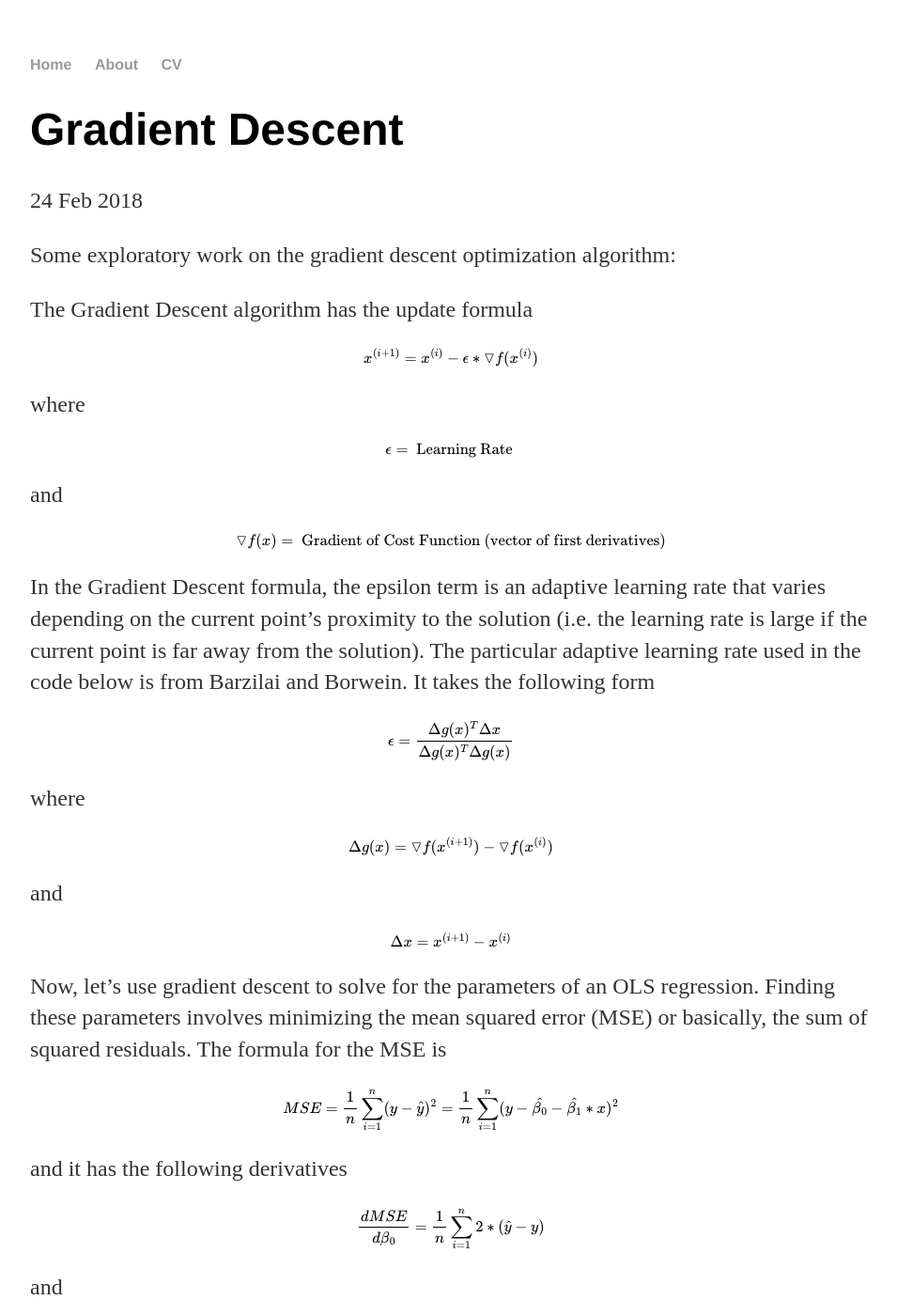
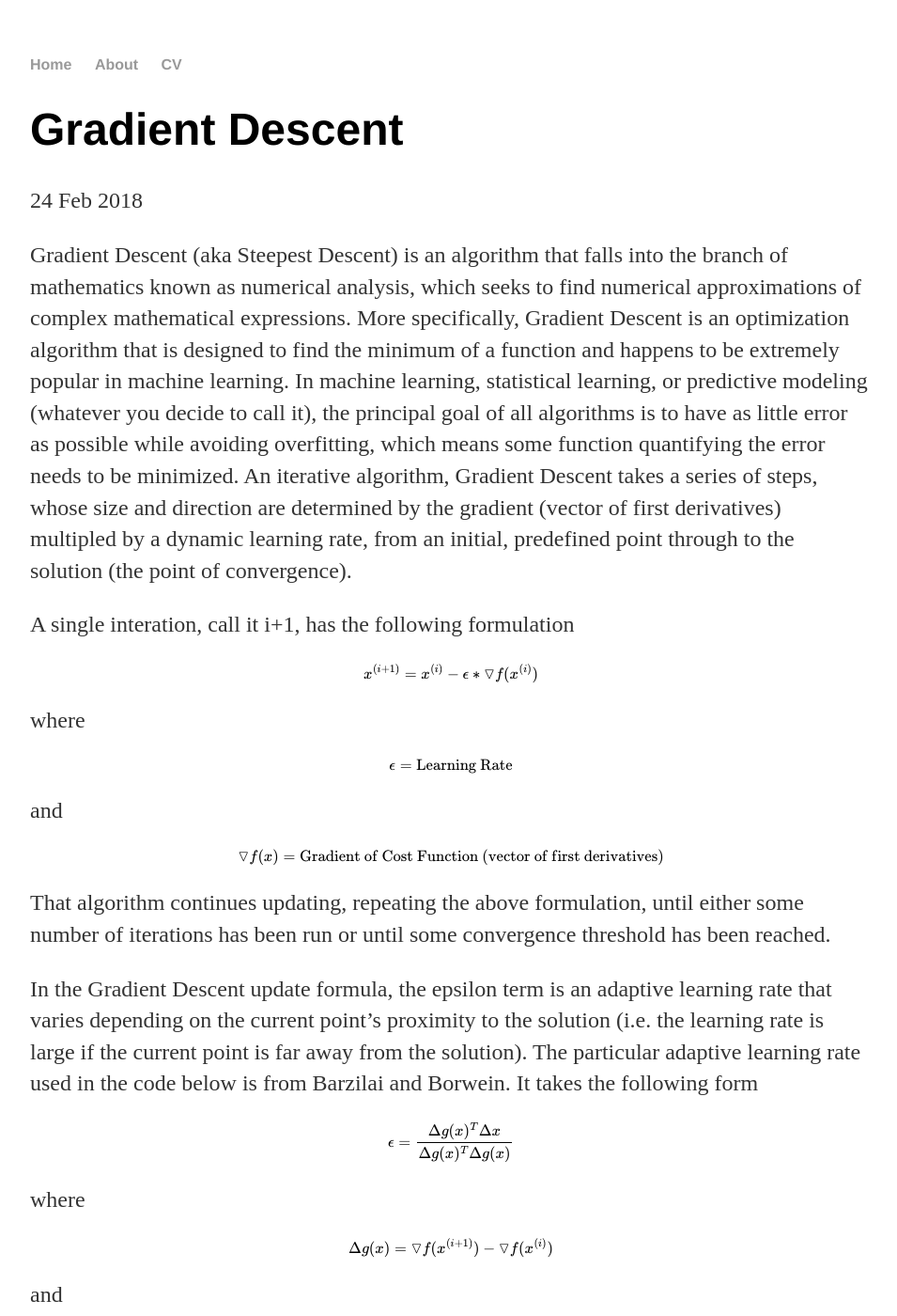
Before and after one commit to aaron-c-jones/aaron-c-jones.github.io, a Jekyll site: the page built from _posts/2018-02-24-aaron-jones-gradient-descent.md, in a window 1280 px wide and 1400 px high. Shown: the whole window at 94% size, without its empty margins (160-1115 px from the left). Built offline with Jekyll 4.4.1, drawn with Linux system fonts in a browser that asks for light colours; formulas are drawn with MathJax 3; some of the changed text lies outside the part shown.

Commit message:
proofing reading first couple of posts

````diff
--- a/_posts/2018-02-24-aaron-jones-gradient-descent.md
+++ b/_posts/2018-02-24-aaron-jones-gradient-descent.md
@@ -4,23 +4,23 @@ title: "Gradient Descent"
 date: 2018-02-24
 ---
 
-Some exploratory work on the gradient descent optimization algorithm:
+Gradient Descent (aka Steepest Descent) is an algorithm that falls into the branch of mathematics known as numerical analysis, which seeks to find numerical approximations of complex mathematical expressions. More specifically, Gradient Descent is an optimization algorithm that is designed to find the minimum of a function and happens to be extremely popular in machine learning. In machine learning, statistical learning, or predictive modeling (whatever you decide to call it), the principal goal of all algorithms is to have as little error as possible while avoiding overfitting, which means some function quantifying the error needs to be minimized. An iterative algorithm, Gradient Descent takes a series of steps, whose size and direction are determined by the gradient (vector of first derivatives) multipled by a dynamic learning rate, from an initial, predefined point through to the solution (the point of convergence).
 
-The Gradient Descent algorithm has the update formula
+A single interation, call it i+1, has the following formulation
 
 $$x^{(i+1)} = x^{(i)} - \epsilon * \triangledown f(x^{(i)})$$
 
 where
 
-$$\epsilon = \text{ Learning Rate }$$
+$$\epsilon = \text{Learning Rate}$$
 
 and
 
-$$\triangledown f(x) = \text{ Gradient of Cost Function (vector of first derivatives)}$$
+$$\triangledown f(x) = \text{Gradient of Cost Function (vector of first derivatives)}$$
 
+That algorithm continues updating, repeating the above formulation, until either some number of iterations has been run or until some convergence threshold has been reached.
 
-In the Gradient Descent formula, the epsilon term is an adaptive learning rate that varies depending on the current point's proximity to the solution (i.e. the learning rate is large if the current point is far away from the solution). The particular adaptive learning rate used in the code below is from Barzilai and Borwein. It takes the following form
-
+In the Gradient Descent update formula, the epsilon term is an adaptive learning rate that varies depending on the current point's proximity to the solution (i.e. the learning rate is large if the current point is far away from the solution). The particular adaptive learning rate used in the code below is from Barzilai and Borwein. It takes the following form
 
 $$\epsilon = \frac{\Delta g(x)^{T} \Delta x}{\Delta g(x)^{T} \Delta g(x)}$$
 
@@ -45,15 +44,11 @@ and
 
 $$\frac{dMSE}{d\beta_{1}} = \frac{1}{n}\sum_{i=1}^{n}2*x*(\hat{y} - y)$$
 
+There is a closed-form solution to this MSE minimization ($\hat{\beta} = (X^{T}X)^{-1}X^{T}Y$), which renders the gradient descent irrelevant. Exploring the Gradient Descent algorithm within a relatively simple situation, like linear regression, is beneficial for learning.
 
-There is a closed-form solution to this MSE minimization ($\hat{\beta} = (X^{T}X)^{-1}X^{T}Y$), which renders the gradient descent irrelevant. However, using the linear model situation makes for a clean and clear example that can be easily compared against a known solution.
-
-
-The code for the gradient descent:
-
+A coded example:
 
 Fitting the linear model via the lm R package (for comparison)...
-
 
 ``` r
 
@@ -176,8 +171,6 @@ coefFromGD
 
 ```
 
-
-
 The lines are practically the same!
 
 ``` r
````
Also changed, not shown: other parts of _posts/2018-02-24-aaron-jones-gradient-descent.md (+1 -2 lines), _posts/2018-02-25-aaron-jones-k-means.md (+3 -5 lines).
